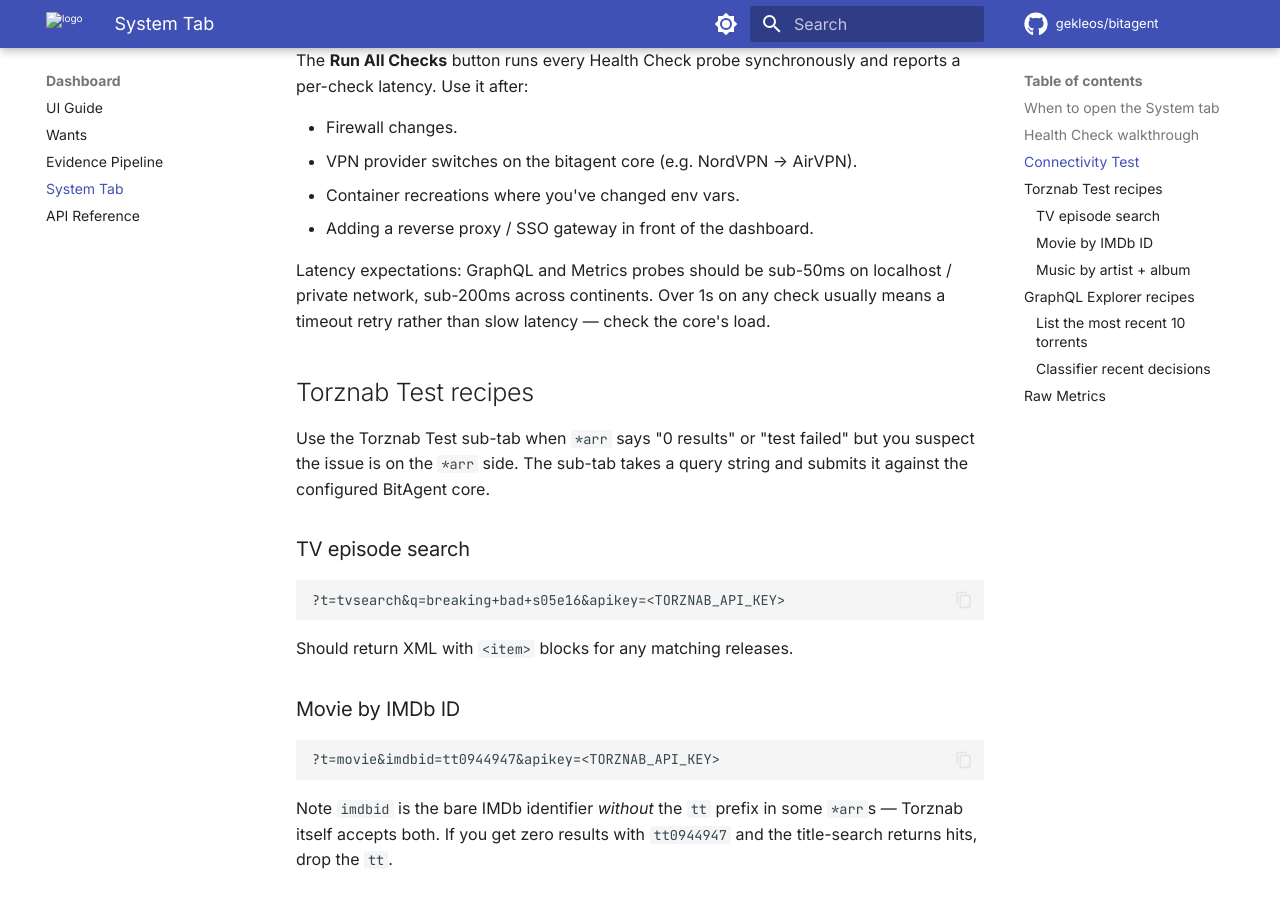
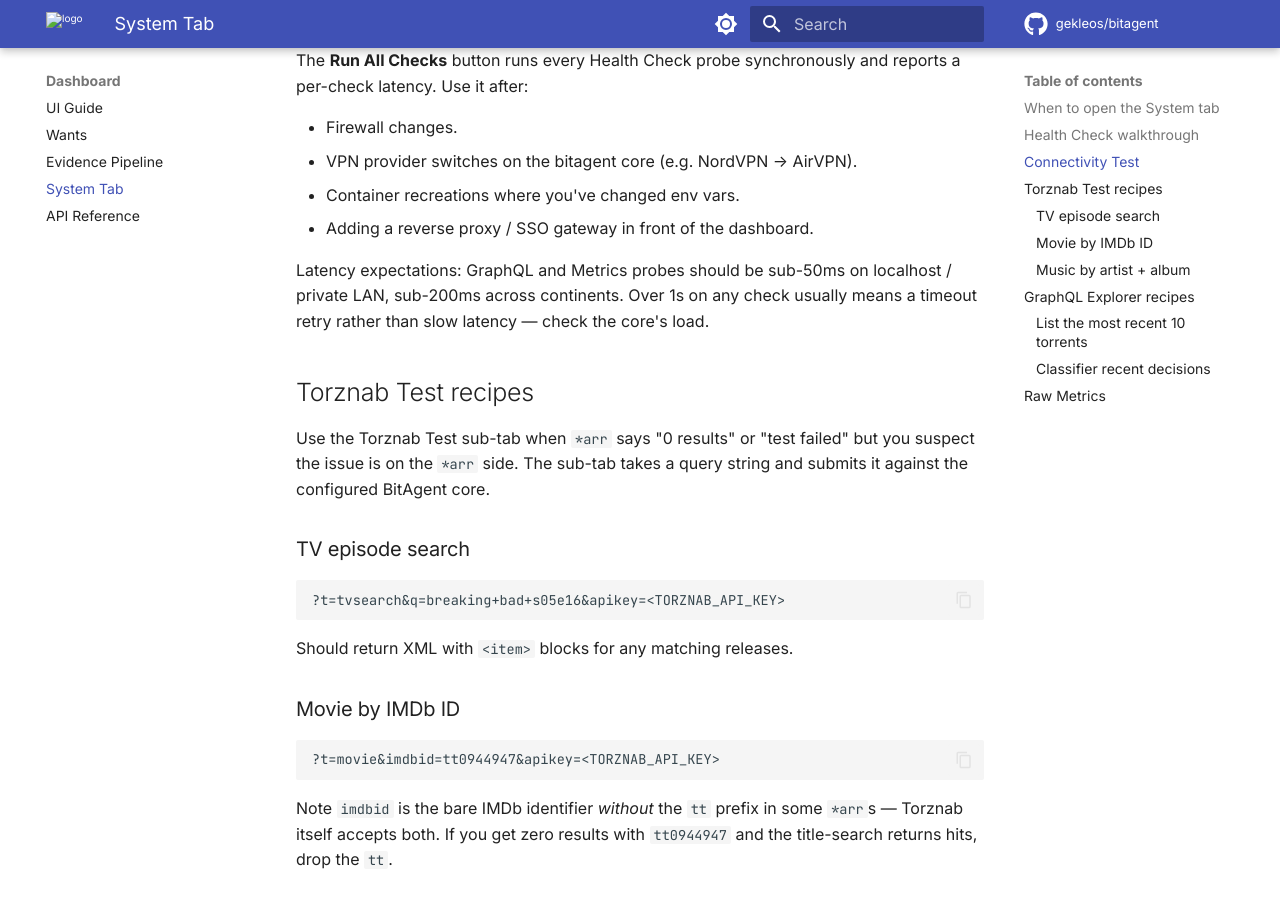
Before and after one commit to gekleos/bitagent, an MkDocs documentation site: the page built from docs/system-tab.md, in a window 1280 px wide and 900 px high, scrolled down 2105 px. Built offline with MkDocs 1.6.1 and Material for MkDocs 9.7.7, drawn with Linux system fonts in a browser that asks for light colours; comment, search, counter and statistics services are not loaded.

Commit message:
docs: terminology cleanup

```diff
--- a/docs/system-tab.md
+++ b/docs/system-tab.md
@@ -49,7 +49,7 @@
 - Container recreations where you've changed env vars.
 - Adding a reverse proxy / SSO gateway in front of the dashboard.
 
-Latency expectations: GraphQL and Metrics probes should be sub-50ms on localhost / private network, sub-200ms across continents. Over 1s on any check usually means a timeout retry rather than slow latency — check the core's load.
+Latency expectations: GraphQL and Metrics probes should be sub-50ms on localhost / private LAN, sub-200ms across continents. Over 1s on any check usually means a timeout retry rather than slow latency — check the core's load.
 
 ## Torznab Test recipes
 
```
Also changed, not shown: docs/deployment.md (+1 -1 lines), docs/troubleshooting.md (+1 -1 lines), docs/ui-guide.md (+1 -1 lines).
